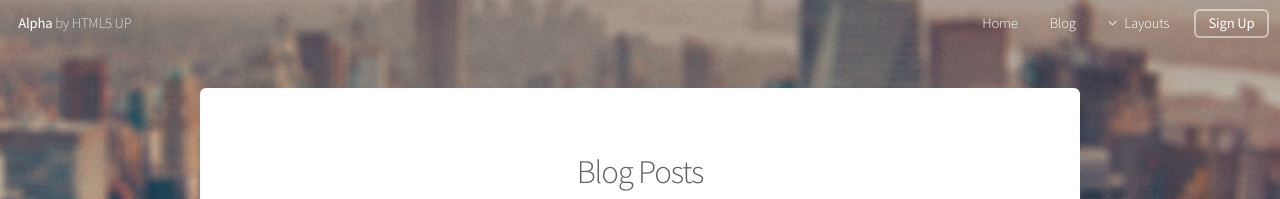
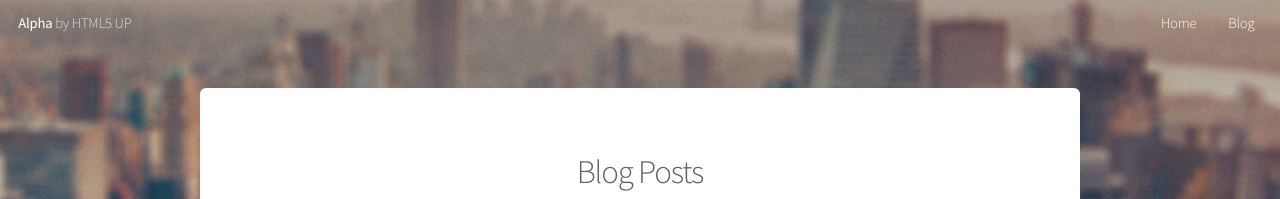
Before and after one commit to Isaias593/IndexBlog, a Jekyll site: the page built from blog/index.html, in a window 1280 px wide and 900 px high. Shown: the top 199 px of the window. Built offline with Jekyll 4.4.1, drawn with Linux system fonts in a browser that asks for light colours.

Commit message:
Update nav.html

```diff
--- a/_includes/nav.html
+++ b/_includes/nav.html
@@ -5,24 +5,7 @@
 			<ul>
 				<li><a href="{{ site.baseurl }}/index.html">Home</a></li>
 				<li><a href="{{ site.baseurl }}/blog">Blog</a></li>
-				<li>
-					<a href="" class="icon fa-angle-down">Layouts</a>
-					<ul>
-						<li><a href="#">Generic</a></li>
-						<li><a href="#">Contact</a></li>
-						<li><a href="#">Elements</a></li>
-						<li>
-							<a href="">Submenu</a>
-							<ul>
-								<li><a href="#">Option One</a></li>
-								<li><a href="#">Option Two</a></li>
-								<li><a href="#">Option Three</a></li>
-								<li><a href="#">Option Four</a></li>
-							</ul>
-						</li>
-					</ul>
-				</li>
-				<li><a href="#" class="button">Sign Up</a></li>
+
 			</ul>
 		</nav>
 	</header>
```
